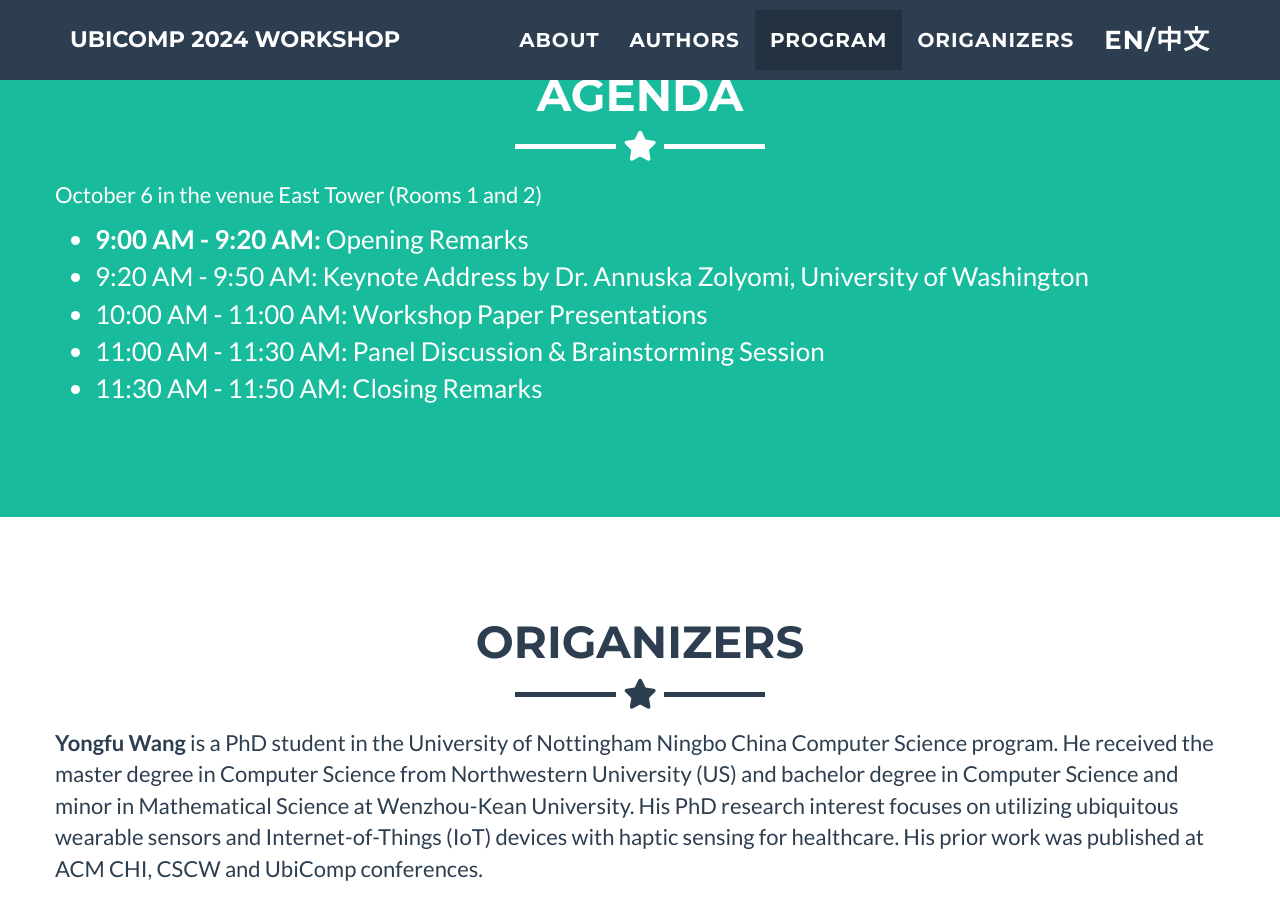
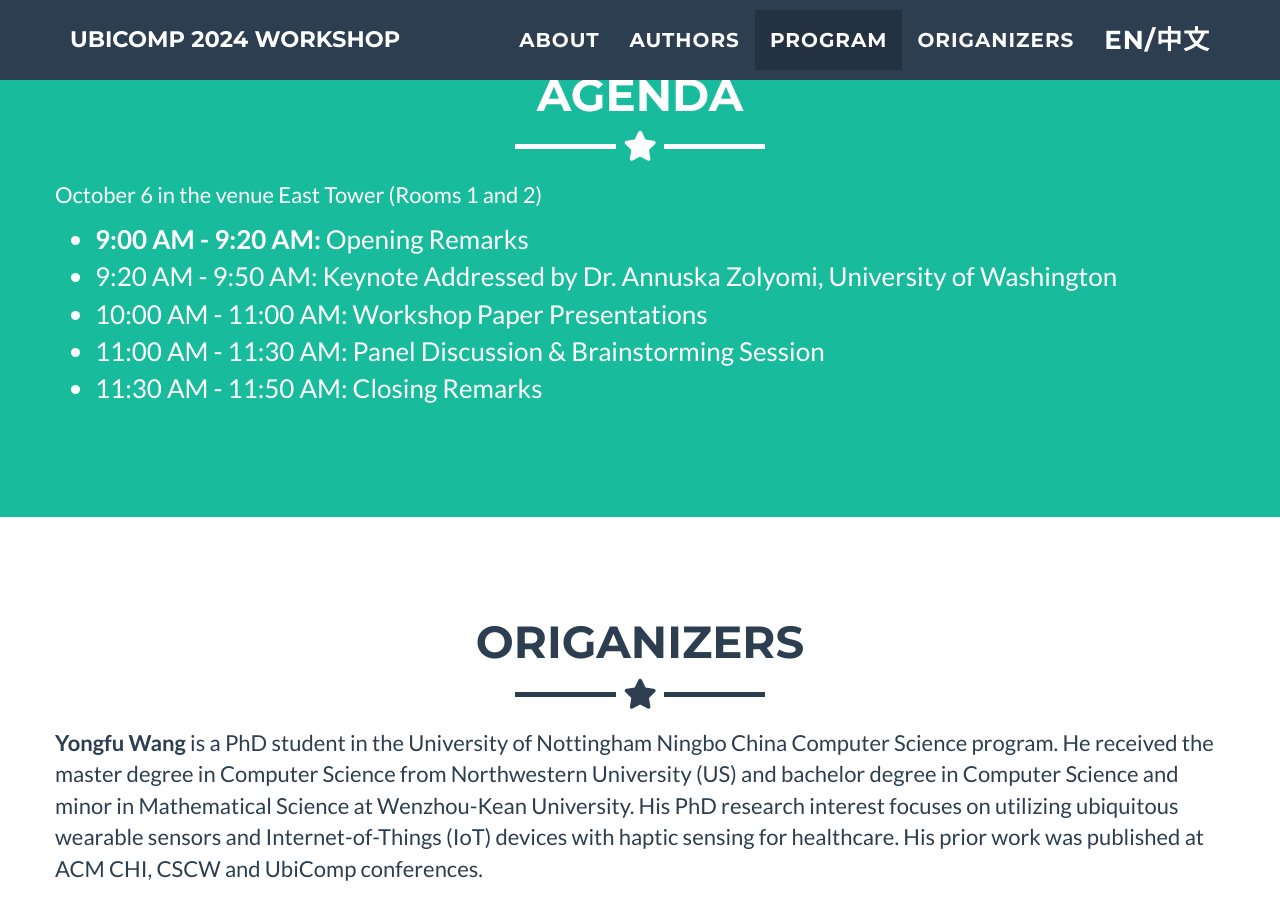
Before and after one commit to idwac/idwac.github.io, a Jekyll site: the page built from _posts/2014-07-18-project-1.markdown, in a window 1280 px wide and 900 px high, scrolled down 3720 px. Built offline with Jekyll 4.4.1, drawn with Linux system fonts in a browser that asks for light colours.

Commit message:
Update agenda

```diff
--- a/_includes/agenda.html
+++ b/_includes/agenda.html
@@ -17,7 +17,7 @@
           October 6 in the venue East Tower (Rooms 1 and 2)
           <ul>
             <li><b>9:00 AM - 9:20 AM:</b>         Opening Remarks</li>
-            <li><b></b>9:20 AM - 9:50 AM:</b>     Keynote Address by <a href="https://www.uwb.edu/stem/faculty/css-faculty/azolyomi" style="color:white">Dr. Annuska Zolyomi</a>, University of Washington</li>
+            <li><b></b>9:20 AM - 9:50 AM:</b>     Keynote Addressed by <a href="https://www.uwb.edu/stem/faculty/css-faculty/azolyomi" style="color:white">Dr. Annuska Zolyomi</a>, University of Washington</li>
             <li><b></b>10:00 AM - 11:00 AM:</b>   Workshop Paper Presentations</li>
             <li><b></b>11:00 AM - 11:30 AM:</b>   Panel Discussion & Brainstorming Session</li>
             <li><b></b>11:30 AM - 11:50 AM:</b>   Closing Remarks</li>
```
